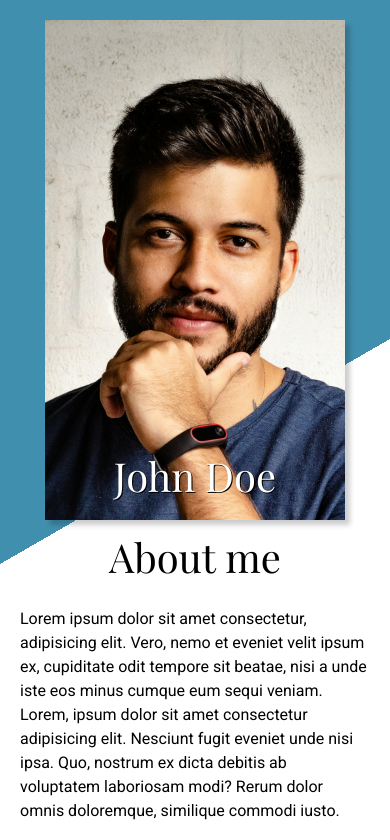
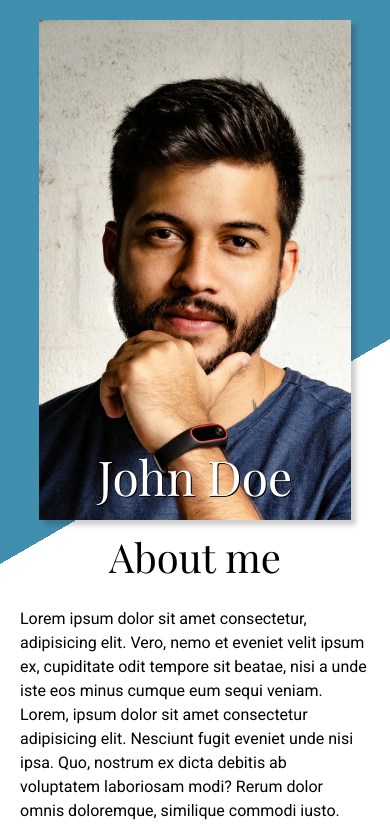
Before and after one commit to matiascastillodev/homepage, a plain HTML site: page index.html in a window 390 px wide. Shown: the top 840 px of the page. Drawn offline with nearby package versions, Linux system fonts and the light colour scheme; a web font is replaced by a local one.

Commit message:
pre tablet

```diff
--- a/index.html
+++ b/index.html
@@ -30,7 +30,7 @@
   <body>
     <div class="about-container">
       <div class="about">
-        <div class="imageContainer">
+        <div class="imageContainer" tabindex="0">
           <img
             class="aboutImage"
             src="images/pexels-italo-melo-881954-2379003.jpg"
@@ -39,8 +39,8 @@
           <h1 class="aboutName">John Doe</h1>
         </div>
         <div class="aboutInfo">
-          <h2>About me</h2>
-          <p>
+          <h2 tabindex="0">About me</h2>
+          <p tabindex="0">
             Lorem ipsum dolor sit amet consectetur, adipisicing elit. Vero, nemo
             et eveniet velit ipsum ex, cupiditate odit tempore sit beatae, nisi
             a unde iste eos minus cumque eum sequi veniam. Lorem, ipsum dolor
--- a/style.css
+++ b/style.css
@@ -12,6 +12,10 @@ h2,
 h3 {
   font-family: "Playfair Display", serif;
   font-weight: 100;
+}
+
+h1 {
+  font-size: 2.5rem;
 }
 
 .about,
@@ -53,8 +57,7 @@ h3 {
   transform: translate(-50%, -50%);
   color: white;
   text-shadow: 1px 1px 0px #000000;
-  font-size: 2.5rem;
-  z-index: 3;
+  white-space: nowrap;
 }
 
 .aboutInfo {
@@ -195,10 +198,6 @@ i {
     /* display: none; */
   }
 
-  .aboutName {
-    /* display: none; */
-  }
-
   .cardSocials {
     display: none;
   }
@@ -243,12 +242,8 @@ i {
   }
 
   .aboutImage {
-    width: 300px;
+    width: 80vw;
     height: 500px;
-  }
-
-  .aboutName {
-    white-space: nowrap;
   }
 
   .aboutInfo {
```
